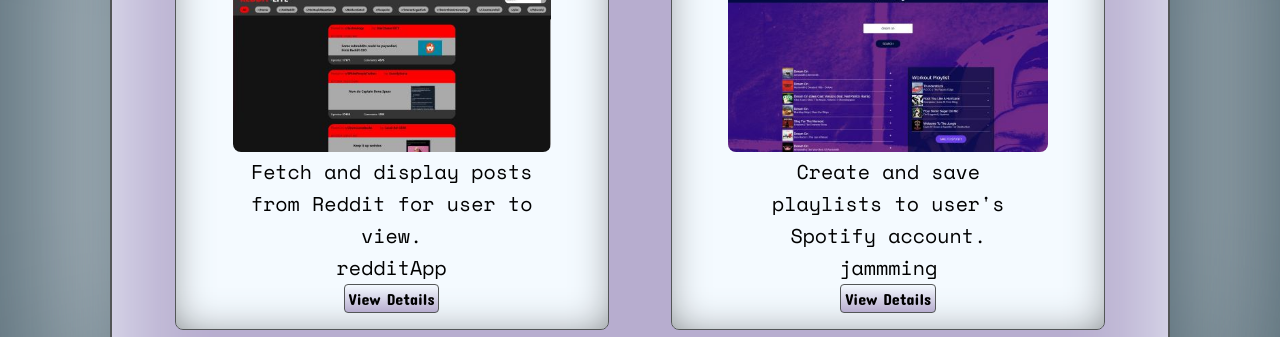
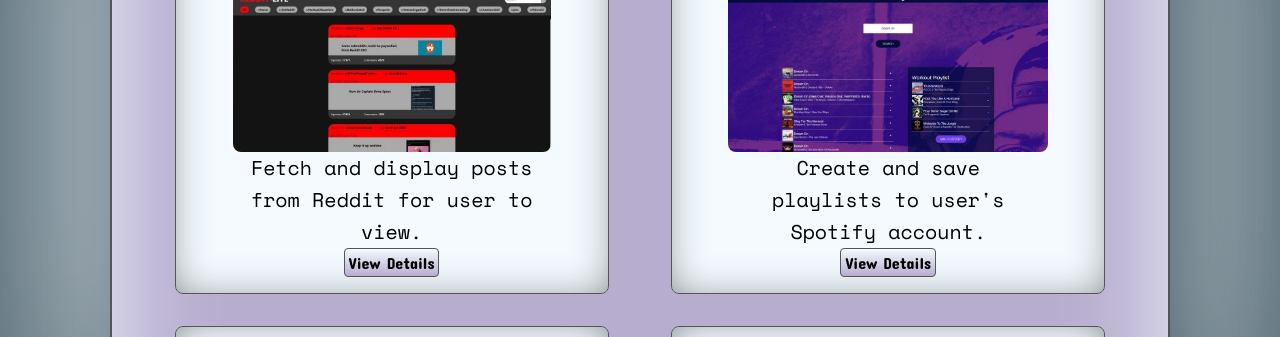
Before and after one commit to R0yalcomet/Portfolio2, a React app: page /projects in a window 1280 px wide. Shown: the part 282-619 px from the top of the page. Built offline with nearby package versions, Linux system fonts and the light colour scheme; a web font is replaced by a local one.

Commit message:
"projectscard displays to flex, remove debug element"

```diff
--- a/src/Components/Projects/ProjectCard.js
+++ b/src/Components/Projects/ProjectCard.js
@@ -7,7 +7,6 @@
             <h3>{project.name}</h3>
             <img src={project.image}/>
             <p>{project.summary}</p>
-            <p>{project.id}</p>
             <Link to={`${project.id}`}>
                 <button>View Details</button>
             </Link>
--- a/src/index.css
+++ b/src/index.css
@@ -89,10 +89,15 @@
     border: .124rem solid #535657;
     border-radius: .5rem;
     width: 25rem;
+    display: flex;
+    flex-direction: column;
+    justify-content: space-between;
+    align-items: center;
 }
 
 #projectsCard img {
     max-height: 10rem;
+    width: fit-content;
     border-radius: .5rem;
 }
 
```
